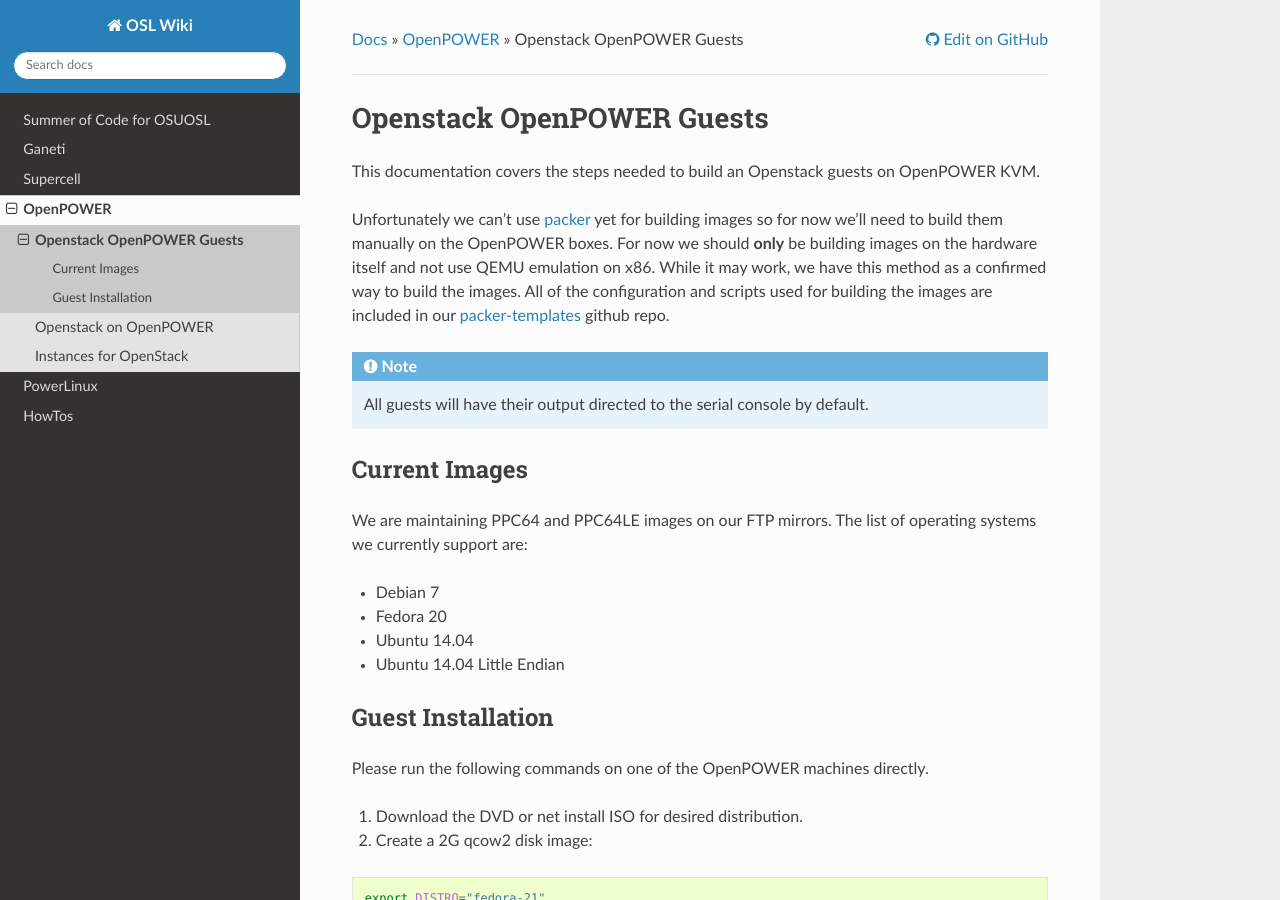
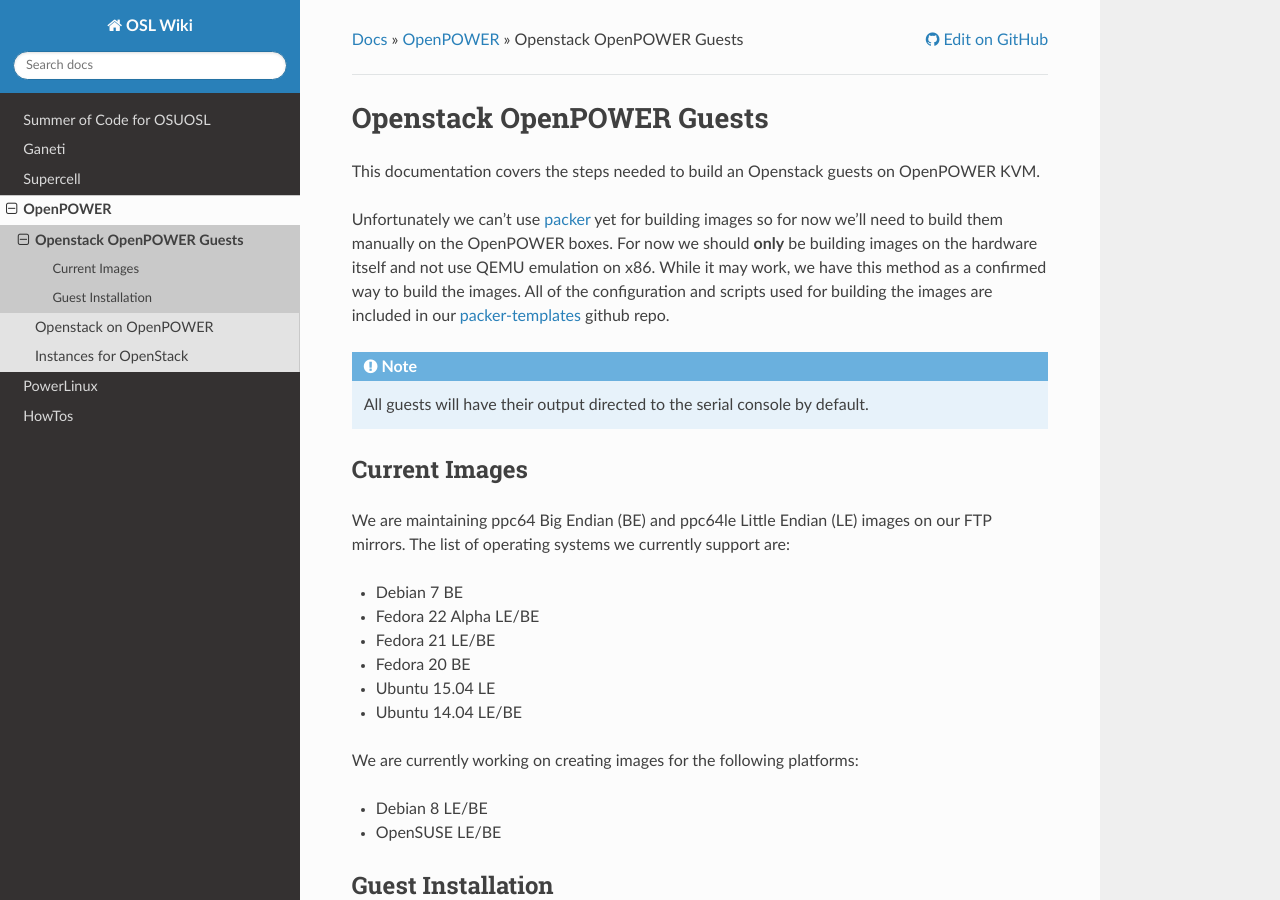
Before and after one commit to osuosl/wiki, a Sphinx documentation site: the page built from source/openpower/guests.rst, in a window 1280 px wide and 900 px high. Built offline with Sphinx 7.4.7 and the Read the Docs theme 2.0.0, drawn with Linux system fonts in a browser that asks for light colours.

Commit message:
Update list of images we support

```diff
--- a/source/openpower/guests.rst
+++ b/source/openpower/guests.rst
@@ -23,13 +23,20 @@
 Current Images
 --------------
 
-We are maintaining PPC64 and PPC64LE images on our FTP mirrors. The list of
-operating systems we currently support are:
+We are maintaining ppc64 Big Endian (BE) and ppc64le Little Endian (LE) images
+on our FTP mirrors. The list of operating systems we currently support are:
 
-- Debian 7
-- Fedora 20
-- Ubuntu 14.04
-- Ubuntu 14.04 Little Endian
+- Debian 7 BE
+- Fedora 22 Alpha LE/BE
+- Fedora 21 LE/BE
+- Fedora 20 BE
+- Ubuntu 15.04 LE
+- Ubuntu 14.04 LE/BE
+
+We are currently working on creating images for the following platforms:
+
+- Debian 8 LE/BE
+- OpenSUSE LE/BE
 
 .. _FTP mirrors: http://ftp.osuosl.org/pub/osl/openpower/openstack/
 
```
